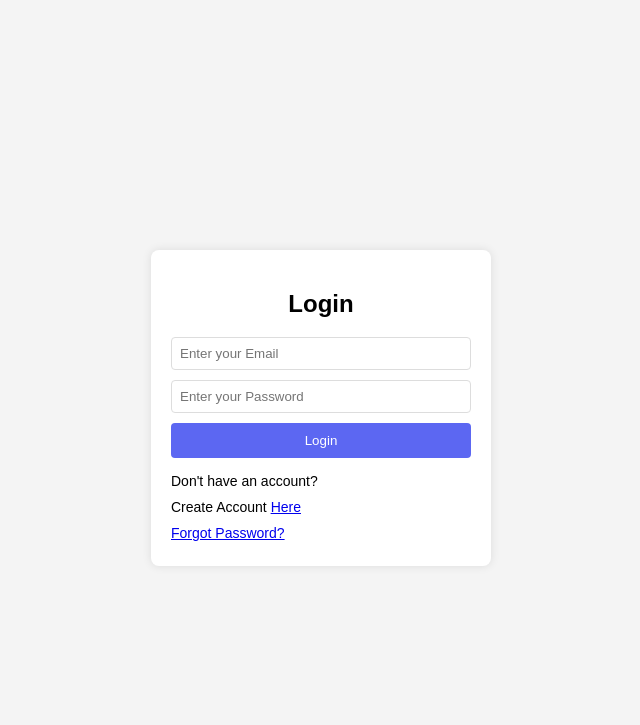
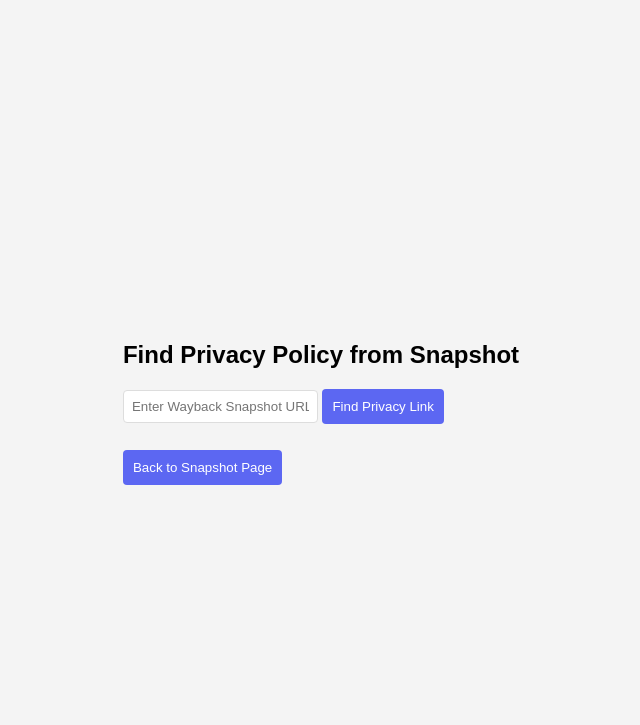
Before and after one commit to mjani23/Privacy-Pal, a Flask app: page / in a window 1280 px wide. Shown: the top 725 px of the page, without its empty margins (319-959 px from the left). Run offline with Flask 3, Linux system fonts and the light colour scheme; some libraries are stand-ins or nearby versions.

Commit message:
Added Scraping and Privacy policy grabbing

```diff
--- /dev/null
+++ b/extract_privacy.py
@@ -0,0 +1,34 @@
+from bs4 import BeautifulSoup
+import requests
+
+# privacy keywords
+PRIVACY_KEYWORDS = ["privacy", "data", "cookies"]
+
+def extract_privacy_links(snapshot_url):
+    try:
+        #using beautifulsoup to parse the html content (seems like a popular libbrary for scraping)
+        res = requests.get(snapshot_url, timeout=15)
+        soup = BeautifulSoup(res.text, "lxml")
+        a_tags = soup.find_all("a")
+        matches = []
+
+        # check for our key words
+        for a in a_tags:
+            href = a.get("href", "").lower()
+            text = (a.text or "").lower()
+            matched = False
+
+            # check if is in href or text
+            for keyword in PRIVACY_KEYWORDS:
+                if keyword in href or keyword in text:
+                    matched = True
+
+            # store it
+            if matched and href and href not in matches:
+                matches.append(href)
+
+        return matches
+
+    except Exception as e:
+        print("Failed to extract:", e)
+        return []
--- /dev/null
+++ b/static/privacy_finder.js
@@ -0,0 +1,62 @@
+document.addEventListener("DOMContentLoaded", () => {
+    //refrences to the elements in the DOM
+    const button = document.getElementById("findPrivacyButton");
+    const input = document.getElementById("snapshotUrl");
+    const list = document.getElementById("privacyResults");
+
+    // Event listener for the button click
+    button.addEventListener("click", async () => {
+        const url = input.value.trim();
+        if (!url) {
+            alert("Enter a snapshot URL.");
+            return;
+        }
+
+        list.innerHTML = "<li>Searching...</li>";
+
+        // Validate URL format
+        try {
+            const res = await fetch("/extract-privacy", {
+                method: "POST",
+                headers: { "Content-Type": "application/json" },
+                body: JSON.stringify({ snapshot_url: url })
+            });
+
+            const data = await res.json();
+            list.innerHTML = "";
+
+            // Check for errors in the response
+            if (data.error) {
+                list.innerHTML = `<li>Error: ${data.error}</li>`;
+                return;
+            }
+
+            // If privacy links are found, show them as links
+            if (data.privacy_links && data.privacy_links.length > 0) {
+
+                // go through all the links
+                data.privacy_links.forEach(link => {
+                    //create list elements and links
+                    const li = document.createElement("li");
+                    const a = document.createElement("a");
+
+                    //set the link's destination and display text
+                    a.href = link;
+                    a.textContent = link;
+
+                    //open in a new tab
+                    a.target = "_blank";
+
+                    //add the link to the list
+                    li.appendChild(a);
+                    list.appendChild(li);
+                });
+            //no links found
+            } else {
+                list.innerHTML = "<li>No privacy links found.</li>";
+            }
+        } catch (err) {
+            list.innerHTML = `<li>Request failed: ${err.message}</li>`;
+        }
+    });
+});
--- a/static/snapshot.js
+++ b/static/snapshot.js
@@ -1,4 +1,5 @@
 document.addEventListener("DOMContentLoaded", () => {
+    //references to the elements in the DOM
     const grabButton = document.getElementById("grabButton");
     const websiteUrlInput = document.getElementById("websiteUrl");
     const dateInput = document.getElementById("dateInput");
@@ -17,7 +18,7 @@
 
 
         try {
-
+            // Send a request to the server to grab snapshots
             const response = await fetch("/snapshots", {
                 method: "POST",
                 headers: {
@@ -39,6 +40,7 @@
                 return;
             }
 
+            //create a clickable list of all returned snapshot URLs
             data.forEach(link => {
                 const li = document.createElement("li");
                 const a = document.createElement("a");
--- /dev/null
+++ b/templates/privacy_finder.html
@@ -0,0 +1,23 @@
+<!DOCTYPE html>
+<html lang="en">
+<head>
+    <meta charset="UTF-8">
+    <title>Find Privacy Policy</title>
+    <link rel="stylesheet" href="{{ url_for('static', filename='styles.css') }}">
+    <script type="module" src="{{ url_for('static', filename='privacy_finder.js') }}"></script>
+</head>
+<body>
+    <div class="container">
+        <h2>Find Privacy Policy from Snapshot</h2>
+
+        <input type="text" id="snapshotUrl" placeholder="Enter Wayback Snapshot URL">
+        <button id="findPrivacyButton">Find Privacy Link</button>
+
+        <ul id="privacyResults"></ul>
+
+        <a href="{{ url_for('snapshot') }}">
+            <button type="button">Back to Snapshot Page</button>
+        </a>
+    </div>
+</body>
+</html>
--- a/templates/snapshot.html
+++ b/templates/snapshot.html
@@ -11,7 +11,6 @@
     <div class="container">
         <h2>Snapshot Grabber</h2>
 
-        <!-- Can add a date, but dont need to-->
         <input type="text" id="websiteUrl" placeholder="Enter URL">
         <input type="text" id="dateInput" placeholder="YYYY-MM-DD (optional)">
         <button id="grabButton">Grab Snapshots</button>
@@ -23,6 +22,10 @@
             <button type="button">Back to Dashboard</button>
         </a>
 
+        <a href="{{ url_for('privacy_finder') }}">
+            <button type="button">Go to Privacy Link Finder</button>
+        </a>
+
         </div>
 </body>
 </html>
--- a/wayback_server.py
+++ b/wayback_server.py
@@ -6,6 +6,10 @@
 CORS(app)
 
 @app.route("/")
+
+@app.route("/privacy_finder")
+def privacy_finder():
+    return render_template("privacy_finder.html")
 
 #Routes for web pages
 @app.route("/login")
@@ -25,8 +29,8 @@
     return render_template("snapshot.html")
 
 
+#this grabs the snaphots used sumilar code to mentors given code, adjusted to work for our needs
 @app.route("/snapshots", methods=["POST"])
-#this grabs the snaphots used sumilar code to mentors given code, adjusted to work for our needs
 def get_snapshots():
     data = request.get_json()
     url = data.get("url", "").strip()
@@ -37,7 +41,8 @@
 
     base_url = f"https://web.archive.org/cdx/search/cdx?url={url}&output=json&fl=timestamp,original&collapse=digest"
 
-    if date:
+
+    if date: # If given date, filter for that day
         try:
             yyyymmdd = date.replace("-", "")
             from_date = f"{yyyymmdd}000000"
@@ -57,6 +62,8 @@
         if len(data) <= 1:
             return []
 
+        # makes timestamps into Wayback snapshot URLs
+
         results = [
             f"https://web.archive.org/web/{timestamp}/{original}"
             for timestamp, original in data[1:]
@@ -70,5 +77,23 @@
     except Exception as e:
         return jsonify({"error": str(e)}), 500
 
+
+#imports the extract_privacy_links function from the extract_privacy.py file
+from extract_privacy import extract_privacy_links
+
+@app.route("/extract-privacy", methods=["POST"])
+
+#grabs our privacy policy links
+def extract_privacy():
+    data = request.get_json()
+    snapshot_url = data.get("snapshot_url", "").strip()
+    if not snapshot_url:
+        return jsonify({"error": "No snapshot URL provided"}), 400
+
+    links = extract_privacy_links(snapshot_url)
+
+    return jsonify({"privacy_links": links})
+
+
 if __name__ == "__main__":
     app.run(debug=True)
```
Also changed, not shown: static/dashboard.js (+5 -2 lines), README.md.
